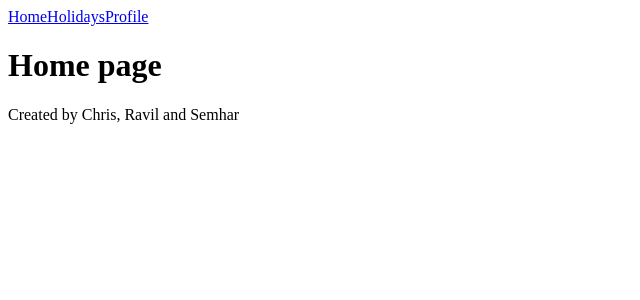
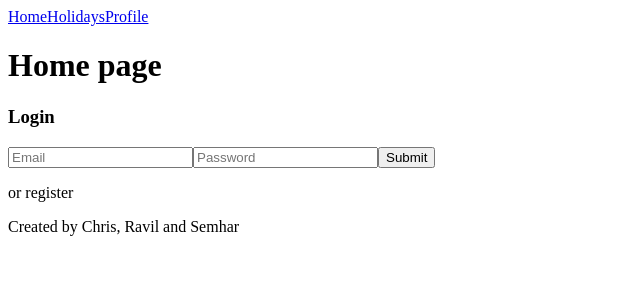
Before and after one commit to ravil-96/travel-buddies, a React app in the folder client/: page / in a window 1280 px wide. Shown: the top 300 px of the page, without its empty margins (0-640 px from the left). Built offline with nearby package versions, Linux system fonts and the light colour scheme.

Commit message:
add login component

```diff
--- a/client/src/components/index.js
+++ b/client/src/components/index.js
@@ -0,0 +1,2 @@
+export { default as Login } from "./login";
+export { default as Register } from "./register";
--- /dev/null
+++ b/client/src/components/login/index.js
@@ -0,0 +1,18 @@
+import React from "react";
+
+function Login() {
+  return (
+  <div>
+    <h3>Login</h3>
+        <form >
+            <input type="email" name="email" placeholder="Email" />
+
+            <input type="password" name="password" placeholder="Password" />
+            <input type="submit" />
+        </form>
+
+
+  </div>)
+}
+
+export default Login;
--- /dev/null
+++ b/client/src/components/register/index.js
@@ -0,0 +1,16 @@
+import React from "react";
+
+function Register() {
+  return (
+    <div>
+      <h1>Register</h1>
+      <form>
+        <input type="email" name="email" placeholder="Email" />
+        <input type="password" name="password" placeholder="Password" />
+        <input type="submit" />
+      </form>
+    </div>
+  );
+}
+
+export default Register;
--- a/client/src/pages/home/index.js
+++ b/client/src/pages/home/index.js
@@ -1,7 +1,14 @@
-import React from 'react'
+import React from "react";
+import { Login } from "../../components";
 
-function Home(){
-    return <h1>Home page</h1>
+function Home() {
+  return (
+    <div>
+      <h1>Home page</h1>
+      <Login />
+      <p>or register</p>
+    </div>
+  );
 }
 
-export default Home
+export default Home;
```
